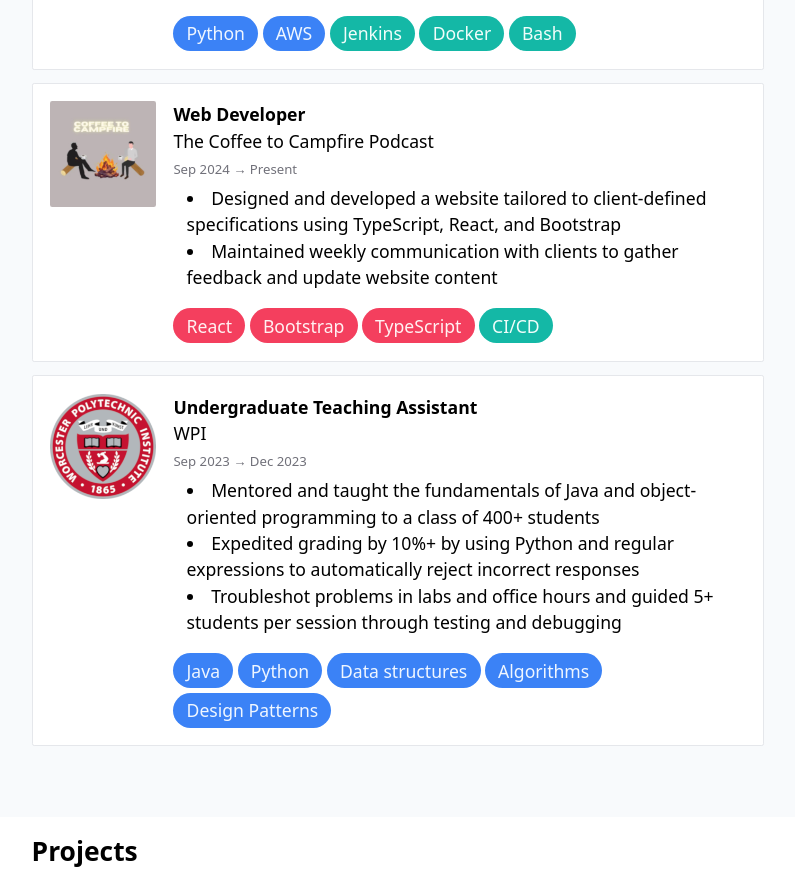
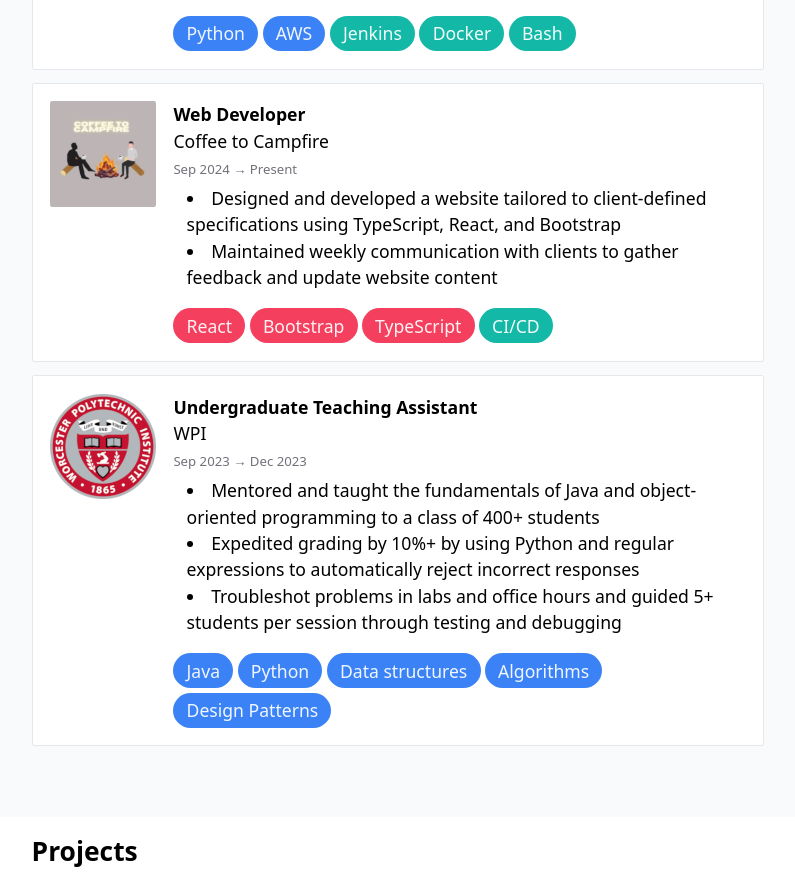
Before and after one commit to willdufault/portfolio, a React (Vite) app: page / in a window 1280 px wide. Shown: the part 900-1785 px from the top of the page, without its empty margins (242-1037 px from the left). Built offline with nearby package versions, Linux system fonts and the light colour scheme.

Commit message:
renamed ctc company

```diff
--- a/src/components/Experience/index.tsx
+++ b/src/components/Experience/index.tsx
@@ -56,7 +56,7 @@ export default function Experience() {
       ],
     },
     {
-      company: 'The Coffee to Campfire Podcast',
+      company: 'Coffee to Campfire',
       skills: [
         ['React', 'frontend'],
         ['Bootstrap', 'frontend'],
```
